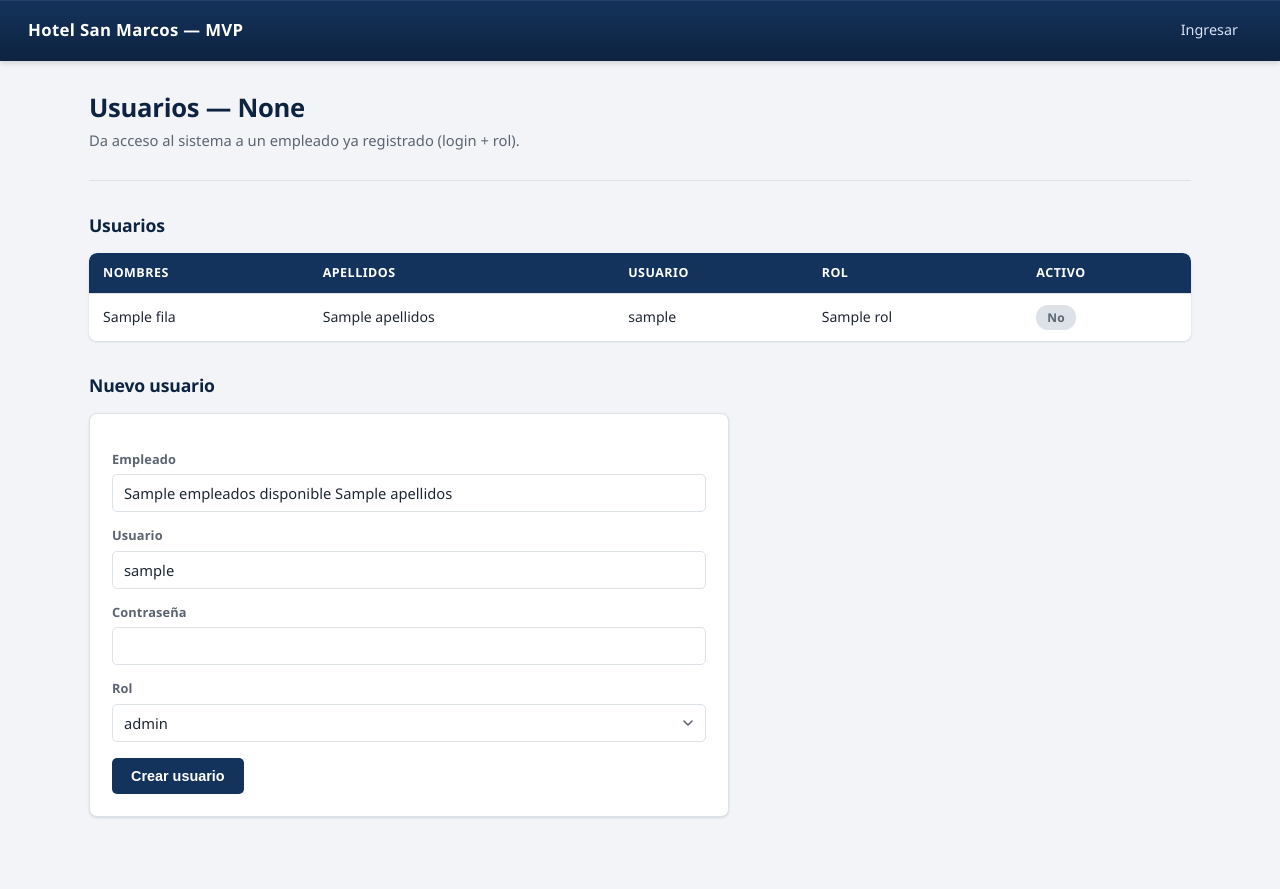
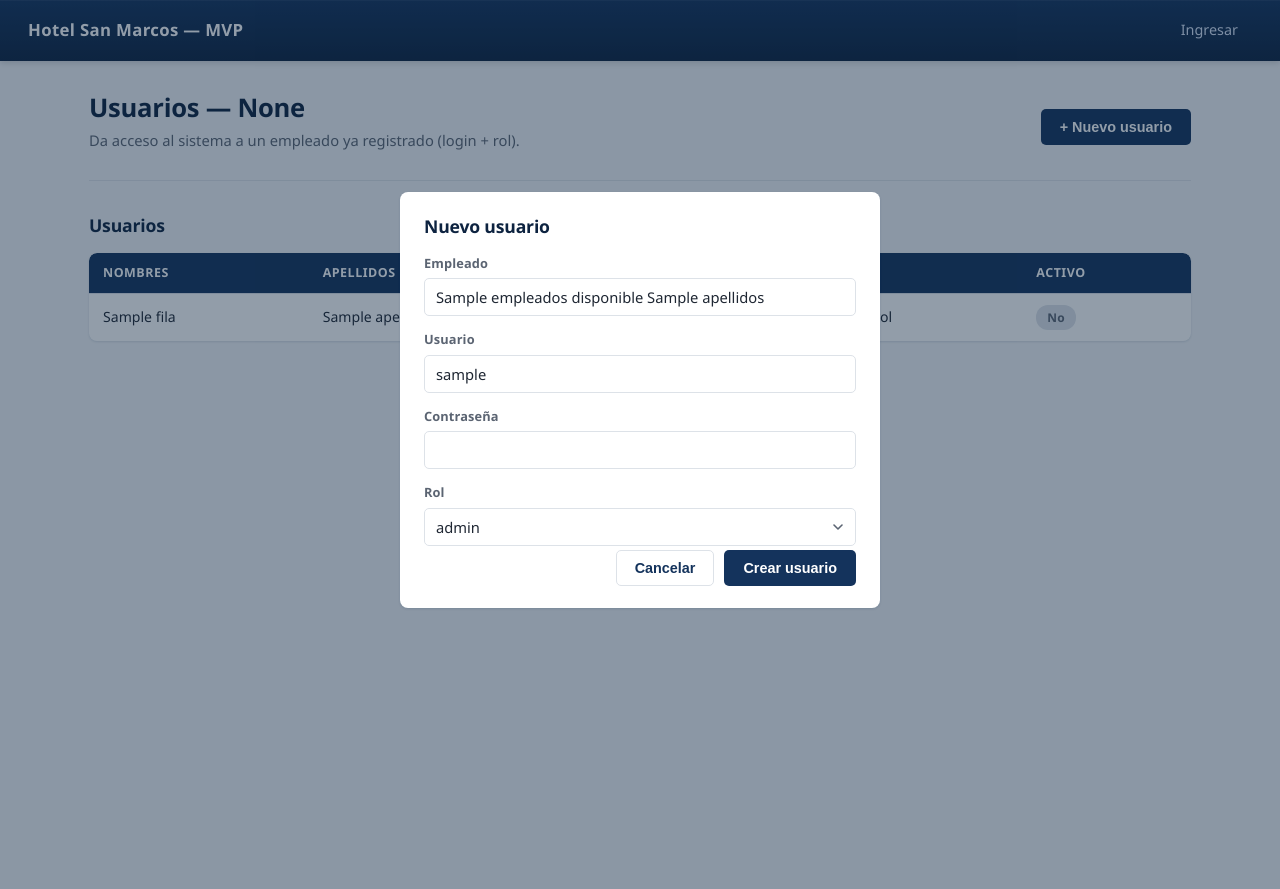
Before and after one commit to Piero134/base-de-datos-1, a Python web app: template mvp_app/app/administracion/templates/administracion/usuarios.html in a window 1280 px wide. After the commit the page ends 609 px from the top, so only its background shows below. Run offline with Jinja, Linux system fonts and the light colour scheme; the template is opened without the code that fills it: most values are stand-ins (such as "Sample title", 1, 10 or a date in 2020).

Commit message:
style(admin): apply modal-create pattern to empleados and usuarios
Completa la consistencia del modulo de Administracion: Empleados y
Usuarios tambien tenian su formulario "Nuevo X" siempre visible
debajo de las tablas. Ahora usan el mismo boton en la cabecera +
dialogo modal que Hoteles, Habitaciones y los catalogos. En Usuarios
el boton solo aparece si hay empleados sin login disponibles (misma
condicion que ya existia para mostrar el formulario).

```diff
--- a/mvp_app/app/administracion/templates/administracion/usuarios.html
+++ b/mvp_app/app/administracion/templates/administracion/usuarios.html
@@ -1,9 +1,14 @@
 {% extends "base.html" %}
 {% block title %}Usuarios{% endblock %}
 {% block content %}
-<div class="page-header">
+<div class="page-header page-header--actions">
+  <div>
     <h1>Usuarios{% if not es_general %} — {{ session.get('nombre_hotel') }}{% endif %}</h1>
     <p class="subtitle">Da acceso al sistema a un empleado ya registrado (login + rol).</p>
+  </div>
+  {% if empleados_disponibles %}
+  <button type="button" data-open-modal="dlgNuevoUsuario">+ Nuevo usuario</button>
+  {% endif %}
 </div>
 
 {% if es_general %}
@@ -51,9 +56,10 @@
 <p class="empty-state">Todavía no hay usuarios registrados en este hotel.</p>
 {% endif %}
 
+{% if empleados_disponibles %}
+<dialog id="dlgNuevoUsuario" class="form-dialog" {% if seleccion %}data-autoopen{% endif %}>
   <h2>Nuevo usuario</h2>
-{% if empleados_disponibles %}
-<form class="card" method="post">
+  <form method="post">
     {% if es_general %}
     <label for="u_id_hotel">Hotel</label>
     <select name="id_hotel" id="u_id_hotel" required data-searchable="Buscar hotel…">
@@ -83,8 +89,12 @@
       Administrador general (todos los hoteles, no solo el elegido arriba). Solo aplica si el rol es ADMINISTRADOR.
     </label>
     {% endif %}
+    <div class="dialog-actions">
+      <button type="button" class="btn-secondary" data-close-modal>Cancelar</button>
       <button type="submit">Crear usuario</button>
+    </div>
   </form>
+</dialog>
 {% else %}
 <p class="empty-state">No hay empleados sin usuario en este hotel. Primero da de alta al empleado en <a href="{{ url_for('administracion.empleados', id_hotel=id_hotel_filtro) if es_general else url_for('administracion.empleados') }}">Empleados</a>.</p>
 {% endif %}
```
Also changed, not shown: mvp_app/app/administracion/templates/administracion/empleados.html (+10 -2 lines). Lines whose indentation alone changed are shown as unchanged.
